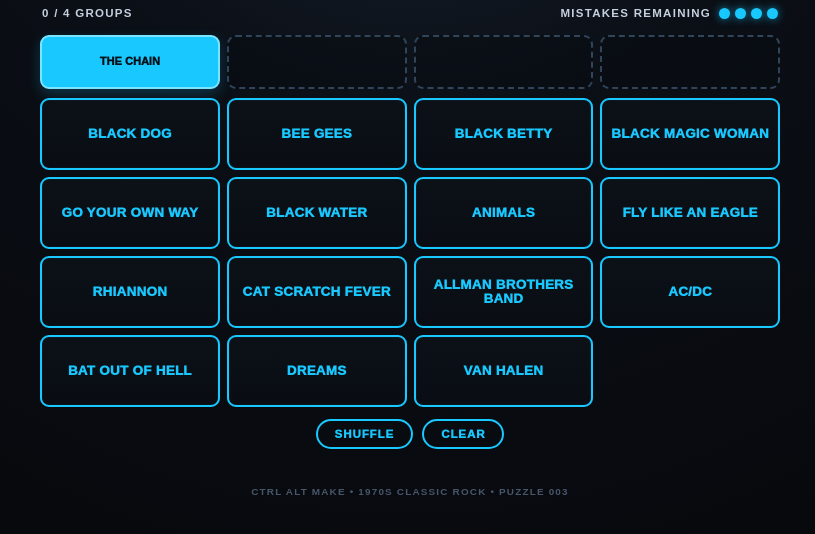
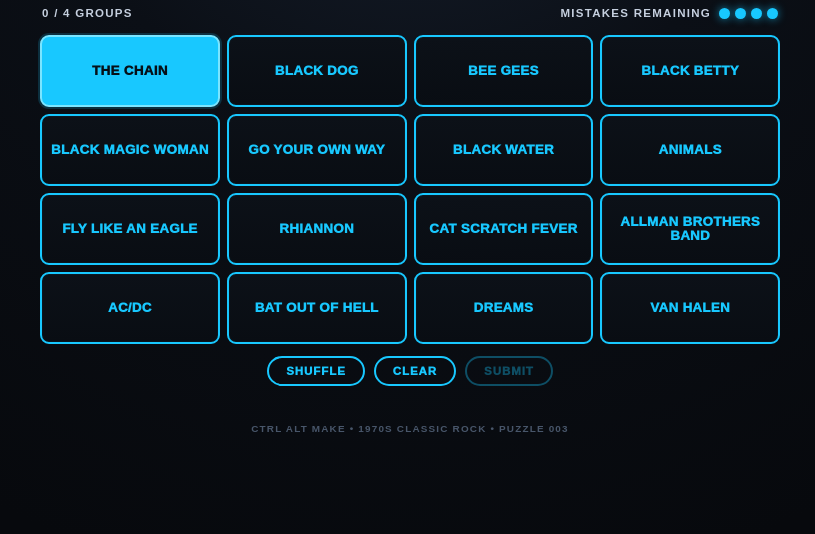
Before and after one commit to karenjackie/ctrl-alt-make, a plain HTML site: page index.html in a window 1280 px wide. Both pictures are taken after a click on the button "THE CHAIN". Shown: the part 108-642 px from the top of the page, without its empty margins (230-1045 px from the left). Drawn offline with Linux system fonts and the light colour scheme.

Commit message:
Add files via upload
UX Fix

```diff
--- a/index.html
+++ b/index.html
@@ -47,6 +47,9 @@
   .tile{height:72px;border:2px solid var(--cyan);border-radius:9px;padding:7px 6px;background:linear-gradient(180deg,#0c1118 0,#090d13 100%);color:var(--cyan);font-weight:950;font-size:clamp(.69rem,1.45vw,.84rem);line-height:1.02;text-transform:uppercase;cursor:pointer;letter-spacing:.02em;box-shadow:inset 0 0 0 1px rgba(24,200,255,.04);transition:transform .08s,border-color .08s,background .08s}
   .tile:hover{transform:translateY(-1px);background:#0e1620;border-color:#48d6ff}
   .tile:active{transform:translateY(1px)}
+  .tile.selected{background:var(--cyan);color:#061018;border-color:#7be5ff;box-shadow:0 0 0 2px rgba(24,200,255,.18)}
+  .tile.selected:hover{background:#48d6ff}
+  .tile:focus-visible{outline:3px solid var(--yellow);outline-offset:2px}
 
   .controls{display:flex;justify-content:center;gap:9px;margin:12px 0 2px}
   .control{background:transparent;color:var(--cyan);border:2px solid var(--cyan);border-radius:999px;padding:7px 17px;font-size:.72rem;font-weight:950;letter-spacing:.08em;text-transform:uppercase;cursor:pointer}
@@ -100,12 +103,12 @@
   </div>
 
   <section id="solved" class="solved" aria-live="polite"></section>
-  <section id="tray" class="tray" aria-label="SELECTED TILES"></section>
   <section id="board" class="board" aria-label="GAME BOARD"></section>
 
   <div class="controls">
     <button class="control" id="shuffle">SHUFFLE</button>
     <button class="control" id="clear">CLEAR</button>
+    <button class="control" id="submit" disabled>SUBMIT</button>
   </div>
   <div id="message" class="message" aria-live="polite"></div>
 
@@ -137,7 +140,7 @@
 </main>
 
 <script>
-// CTRL ALT MAKE • MAKE CONNECTIONS • RELEASE 1.0 • SEPTEMBER 2026
+// CTRL ALT MAKE • MAKE CONNECTIONS • RELEASE 1.1 • NOVEMBER 2026 • RAY UX UPDATE
 const PUZZLE_LIBRARY = {
   '1970S CLASSIC ROCK': [
     {id:'001',universe:'1970s CLASSIC ROCK',maxMistakes:4,groups:[
@@ -252,7 +255,6 @@ let mistakes=0;
 let locked=false;
 
 const board=document.getElementById('board');
-const tray=document.getElementById('tray');
 const solved=document.getElementById('solved');
 const message=document.getElementById('message');
 const dots=document.getElementById('dots');
@@ -277,40 +279,30 @@ function render(){
     dots.appendChild(d);
   }
 
-  tray.innerHTML='';
-  for(let i=0;i<4;i++){
-    const s=document.createElement('div');
-    s.className='slot'+(selected[i]?' filled':'');
-    s.textContent=selected[i]||'';
-    if(selected[i]) s.onclick=()=>unselect(selected[i]);
-    tray.appendChild(s);
-  }
-
   board.innerHTML='';
-  remaining.filter(x=>!selected.includes(x)).forEach(item=>{
+  remaining.forEach(item=>{
     const b=document.createElement('button');
-    b.className='tile';
+    const isSelected=selected.includes(item);
+    b.className='tile'+(isSelected?' selected':'');
     b.textContent=item;
+    b.setAttribute('aria-pressed',String(isSelected));
     b.onclick=()=>select(item);
     board.appendChild(b);
   });
+  document.getElementById('submit').disabled=locked||selected.length!==4;
 }
 
 function select(item){
-  if(locked||selected.length>=4) return;
-  selected.push(item);
+  if(locked) return;
+  if(selected.includes(item)){
+    selected=selected.filter(x=>x!==item);
+  } else {
+    if(selected.length>=4) return;
+    selected.push(item);
+  }
   render();
-  if(selected.length===4){
-    locked=true;
-    setTimeout(checkSelection,180);
-  }
 }
 
-function unselect(item){
-  if(locked) return;
-  selected=selected.filter(x=>x!==item);
-  render();
-}
 
 function setMessage(text,type=''){
   message.textContent=text;
@@ -367,12 +359,18 @@ function revealRemaining(){
     solved.appendChild(card);
   });
   board.innerHTML='';
-  tray.innerHTML='';
   document.querySelector('.controls').classList.add('hidden');
   document.getElementById('finish-title').textContent='🎸 END OF THE SET';
   document.getElementById('win-copy').textContent='PUZZLE '+PUZZLE.id+' • TRY ANOTHER';
   win.classList.remove('hidden');
 }
+
+document.getElementById('submit').onclick=()=>{
+  if(locked||selected.length!==4)return;
+  locked=true;
+  render();
+  checkSelection();
+};
 
 document.getElementById('shuffle').onclick=()=>{
   if(locked)return;
@@ -442,7 +440,7 @@ function loadPuzzle(p){
   selected=[]; solvedIds=[]; mistakes=0; locked=false;
   solved.innerHTML=''; setMessage(''); win.classList.add('hidden'); document.getElementById('finish-title').textContent='🎸 YOU GOT ’EM ALL'; document.getElementById('remix').classList.add('hidden');
   document.querySelector('.controls').classList.remove('hidden');
-  document.getElementById('shuffle').disabled=false; document.getElementById('clear').disabled=false;
+  document.getElementById('shuffle').disabled=false; document.getElementById('clear').disabled=false; document.getElementById('submit').disabled=true;
   document.querySelector('.title').textContent=PUZZLE.universe;
   const isRock=currentTheme==='1970S CLASSIC ROCK';
   document.querySelector('.sub').textContent=(isRock?'PUZZLE '+PUZZLE.id:'YOUR REMIX • PUZZLE '+PUZZLE.id)+' • FIND FOUR THAT BELONG TOGETHER';
```
